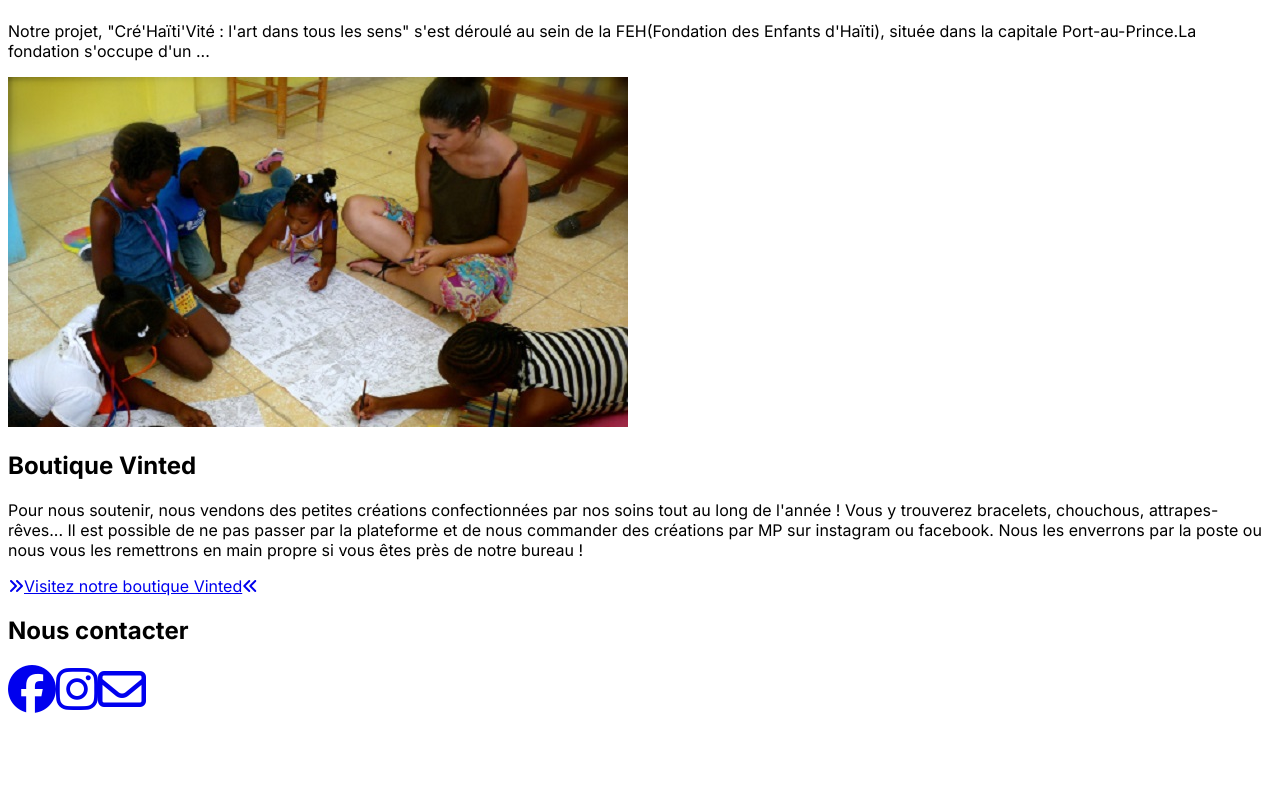
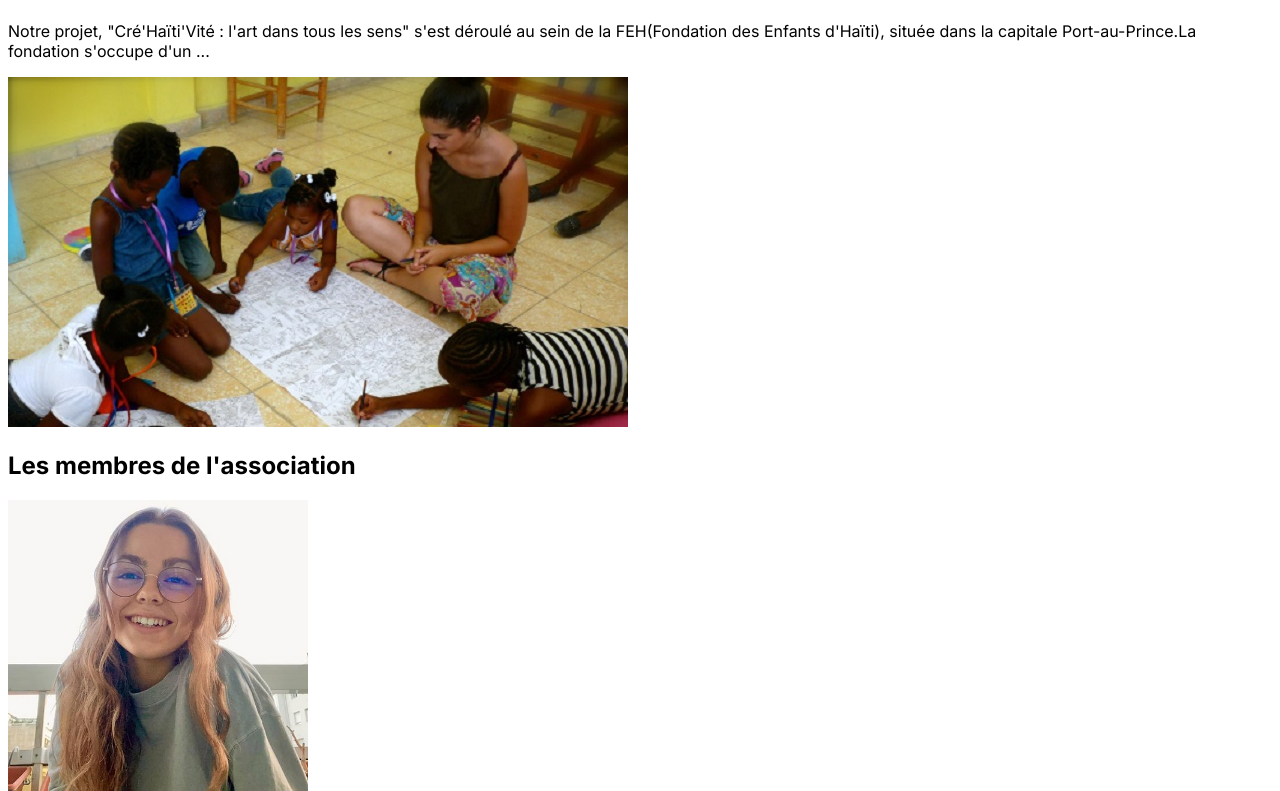
Before and after one commit to jtessieau/association-passion, a Next.js app: page / in a window 1280 px wide. Shown: the part 660-1451 px from the top of the page. Before the commit the page ends 1381 px from the top, so only its background shows below. Built offline with nearby package versions, Linux system fonts and the light colour scheme.

Commit message:
structure imporvement and members list added

```diff
--- a/src/app/components/Actions.js
+++ /dev/null
@@ -1,35 +0,0 @@
-import Action from "./Action";
-
-export default function Actions() {
-
-  const actions = [
-    {
-      "id": 0,
-      "year": 2005,
-      "title": "Pérou",
-      "description": "L&apos;équipe de l&apos;association s&apos;est rendue au Pérou dans la ville d& apos; Arequipa, seconde ville du Pérou ...",
-      "photo": "/assets/photos/perou-2015.jpg"
-    },
-    {
-      "id": 1,
-      "year": 2006,
-      "title": "Haiti",
-      "description": "Notre projet, \"Cré'Haïti'Vité : l'art dans tous les \
-                      sens\" s'est déroulé au sein de la FEH(Fondation des \
-                      Enfants d'Haïti), située dans la capitale \
-                      Port-au-Prince.La fondation s'occupe d'un ...",
-      "photo": "/assets/photos/c-1.jpg"
-    },
-  ]
-
-  const listActions = actions.map(action =>
-    <Action key={action.id} action={action}></Action>
-  )
-
-  return (
-    <section id="actions">
-      <h2>Nos actions</h2>
-      {listActions}
-    </section>
-  )
-}
--- a/src/app/components/Action.js
+++ b/src/app/components/actions/ActionCard.js
@@ -1,6 +1,6 @@
 import Image from "next/image"
 
-export default function Action({ action }) {
+export default function ActionCard({ action }) {
   return (
     <article>
       <div>
@@ -11,7 +11,7 @@ export default function Action({ action }) {
           </p>
         </div>
         <div>
-          <Image src={action.photo ?? "/assets/photos/perou-2015.jpg"} alt="Pérou" width={620} height={350} />
+          <Image src={action.photo ?? "/assets/photos/perou-2015.jpg"} alt={action.name + "picture"} width={620} height={350} />
         </div>
       </div>
     </article>
--- /dev/null
+++ b/src/app/components/actions/ActionsList.js
@@ -0,0 +1,18 @@
+import ActionCard from "./ActionCard";
+import { dataActions } from "../../data/dataActions";
+
+export default function ActionsList() {
+
+  const listActions = dataActions.map(action =>
+    <ActionCard key={action.id} action={action}></ActionCard>
+  )
+
+  return (
+    <section id="actions">
+      <h2>Nos actions</h2>
+      <div className="actions-list">
+        {listActions}
+      </div>
+    </section>
+  )
+}
--- /dev/null
+++ b/src/app/components/members/MemberCard.js
@@ -0,0 +1,17 @@
+import Image from "next/image";
+
+export default function MemberCard({ member }) {
+  return (
+    <div className="member-card">
+      <Image src={member.photo} alt={member.name + " portrait"} width={300} height={300} />
+      <div className="member-card-body">
+        <div className="member-card-title">
+          {member.name}
+        </div>
+        <div className="member-card-subtitle">
+          {member.role}
+        </div>
+      </div>
+    </div>
+  )
+}
--- /dev/null
+++ b/src/app/components/members/MembersList.js
@@ -0,0 +1,17 @@
+import { dataMembers } from "../../data/dataMembers";
+import MemberCard from "./MemberCard";
+
+export default function MembersList() {
+  const listMembers = dataMembers.map(member =>
+    <MemberCard key={member.id} member={member}></MemberCard>
+  )
+
+  return (
+    <section id="members">
+      <h2>Les membres de l&apos;association</h2>
+      <div className="members-list">
+        {listMembers}
+      </div>
+    </section>
+  )
+}
--- /dev/null
+++ b/src/app/data/dataActions.js
@@ -0,0 +1,19 @@
+export const dataActions = [
+  {
+    "id": 0,
+    "year": 2005,
+    "title": "Pérou",
+    "description": "L&apos;équipe de l&apos;association s&apos;est rendue au Pérou dans la ville d& apos; Arequipa, seconde ville du Pérou ...",
+    "photo": "/assets/photos/perou-2015.jpg"
+  },
+  {
+    "id": 1,
+    "year": 2006,
+    "title": "Haiti",
+    "description": "Notre projet, \"Cré'Haïti'Vité : l'art dans tous les \
+                    sens\" s'est déroulé au sein de la FEH(Fondation des \
+                    Enfants d'Haïti), située dans la capitale \
+                    Port-au-Prince.La fondation s'occupe d'un ...",
+    "photo": "/assets/photos/c-1.jpg"
+  }
+]
--- /dev/null
+++ b/src/app/data/dataMembers.js
@@ -0,0 +1,38 @@
+export const dataMembers = [
+  {
+    "id": 0,
+    "name": "Coralie",
+    "photo":"/assets/membres/coralie-presidente.jpg",
+    "role": "Présidente"
+  },
+  {
+    "id": 1,
+    "name": "Marilyn",
+    "photo":"/assets/membres/marilyn-secretaire.jpg",
+    "role": "Secrétaire"
+  },
+  {
+    "id": 2,
+    "name": "Lina",
+    "photo":"/assets/membres/lina-tresoriere.jpg",
+    "role": "Trésorière"
+  },
+  {
+    "id": 3,
+    "name": "Emma",
+    "photo":"/assets/membres/emma-partenariat.jpg",
+    "role": "Marketing"
+  },
+  {
+    "id": 4,
+    "name": "Mathilde",
+    "photo":"/assets/membres/mathilde-com.jpg",
+    "role": "Communication"
+  },
+  {
+    "id": 5,
+    "name": "Julie",
+    "photo":"/assets/membres/julie-com.jpg",
+    "role": "Communication"
+  },
+]
--- a/src/app/page.js
+++ b/src/app/page.js
@@ -1,13 +1,15 @@
 import Header from "./components/Header";
-import Actions from "./components/Actions";
+import ActionsList from "./components/actions/ActionsList";
 import Shop from "./components/Shop";
 import Footer from "./components/Footer";
+import MembersList from "./components/members/MembersList";
 
 export default function Home() {
   return (
     <>
       <Header></Header>
-      <Actions></Actions>
+      <ActionsList></ActionsList>
+      <MembersList></MembersList>
       <Shop></Shop>
       <Footer></Footer>
     </>
```
